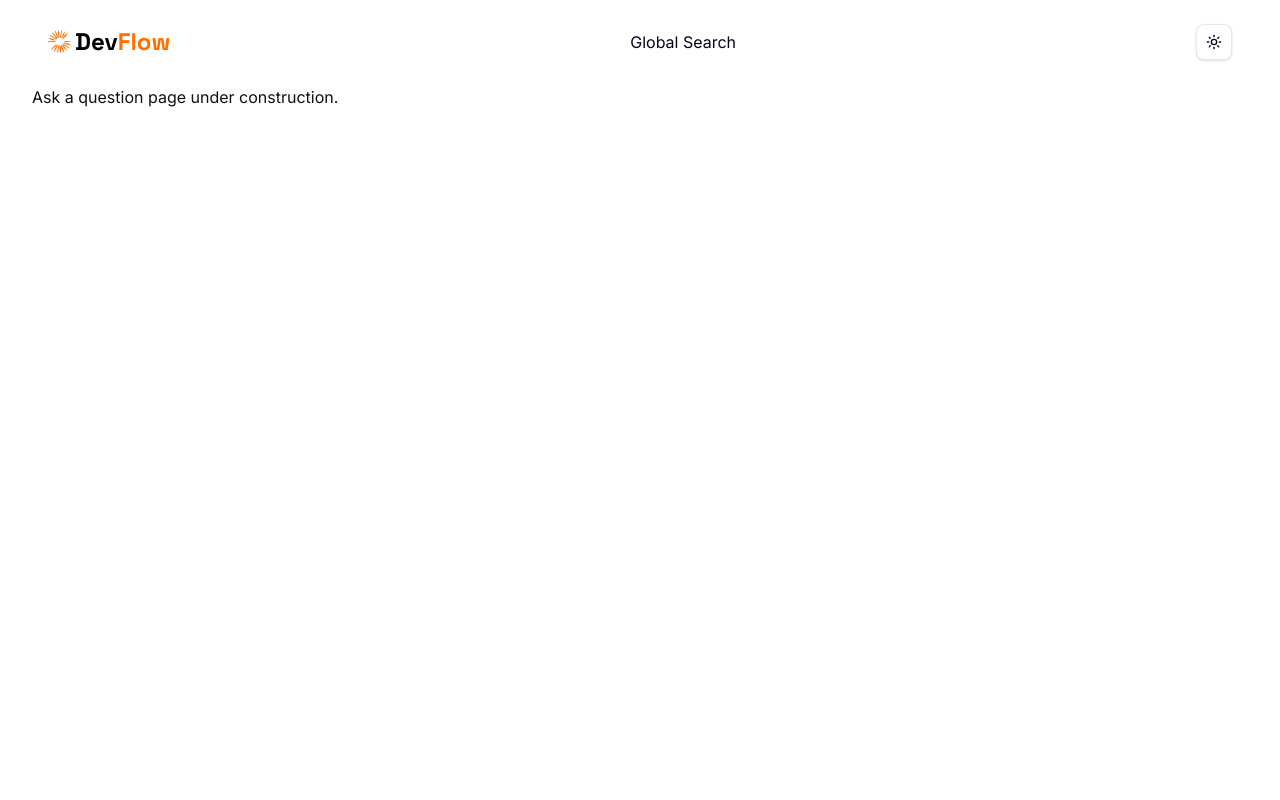
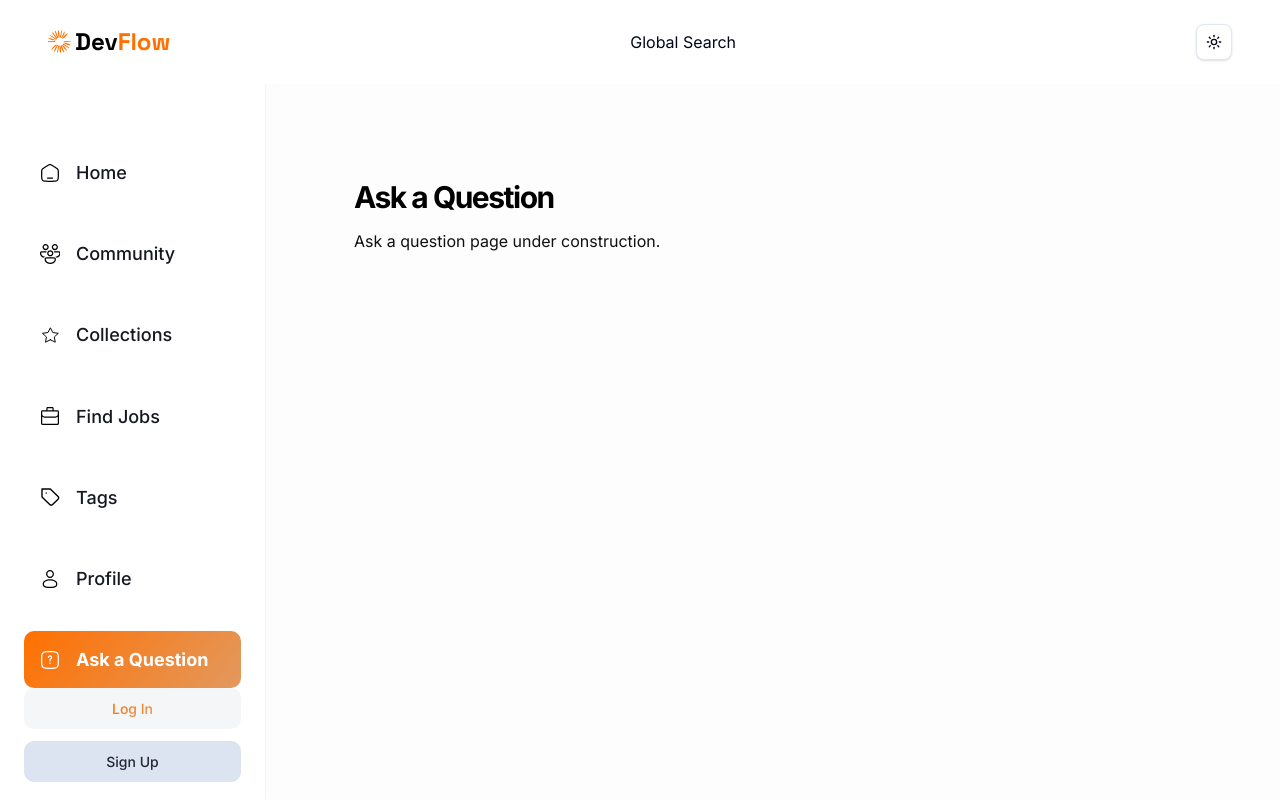
Before and after one commit to altguerrero/devflow, a Next.js app: page /ask-question in a window 1280 px wide. Built offline with nearby package versions, Linux system fonts and the light colour scheme; no server answers.

Commit message:
chore(merge): #3 from altguerrero/feature/left-sidebar
feature/left sidebar

```diff
--- a/app/(root)/layout.tsx
+++ b/app/(root)/layout.tsx
@@ -1,11 +1,19 @@
 import React from "react";
 import Navbar from "@/components/navigation/navbar";
+import LeftSidebar from "@/components/navigation/navbar/LeftSidebar";
 
 const RootLayout = ({ children }: { children: React.ReactNode }) => {
   return (
-    <main>
+    <main className="background-light850_dark100 realtive">
       <Navbar />
-      {children}
+
+      <div className="flex">
+        <LeftSidebar />
+
+        <section className="flex min-h-screen flex-1 flex-col px-6 pt-36 pb-6 max-md:pb-14 sm:px-14">
+          <div className="mx-auto w-full max-w-5xl">{children}</div>
+        </section>
+      </div>
     </main>
   );
 };
--- /dev/null
+++ b/components/navigation/navbar/LeftSidebar.tsx
@@ -0,0 +1,37 @@
+import React from "react";
+import ROUTES from "@/constants/routes";
+import Link from "next/link";
+import Image from "next/image";
+import { Button } from "@/components/ui/button";
+import NavLinks from "./NavLinks";
+
+const LeftSidebar = () => {
+  return (
+    <section className="custom-scrollbar background-light900_dark200 light-border shadow-light-300 sticky top-0 left-0 flex h-screen flex-col justify-between overflow-y-auto border-r p-6 pt-36 max-sm:hidden lg:w-[266px] dark:shadow-none">
+      <div className="flex flex-1 flex-col gap-6">
+        <NavLinks />
+      </div>
+
+      <div className="flex flex-col gap-3">
+        <Button className="small-medium btn-secondary min-h-10.25 w-full rounded-lg px-4 py-3 shadow-none" asChild>
+          <Link href={ROUTES.SIGN_IN}>
+            <Image src="/icons/account.svg" alt="Account" width={20} height={20} className="invert-colors lg:hidden" />
+            <span className="primary-text-gradient max-lg:hidden">Log In</span>
+          </Link>
+        </Button>
+
+        <Button
+          className="small-medium light-border-2 btn-tertiary text-dark400_light900 min-h-10.25 w-full rounded-lg border px-4 py-3 shadow-none"
+          asChild
+        >
+          <Link href={ROUTES.SIGN_UP}>
+            <Image src="/icons/sign-up.svg" alt="Account" width={20} height={20} className="invert-colors lg:hidden" />
+            <span className="max-lg:hidden">Sign Up</span>
+          </Link>
+        </Button>
+      </div>
+    </section>
+  );
+};
+
+export default LeftSidebar;
```
Also changed, not shown: components/navigation/navbar/MobileNavigation.tsx (+1 -10 lines).
